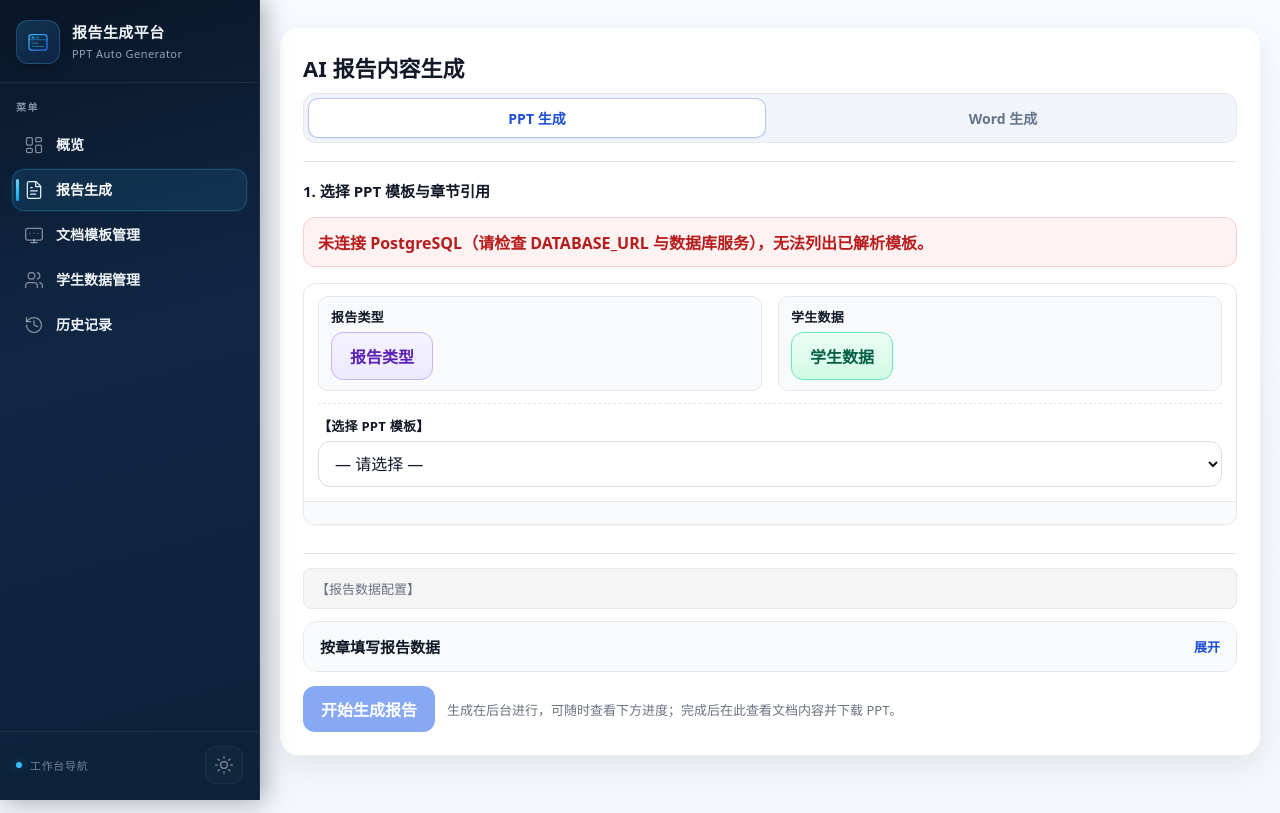
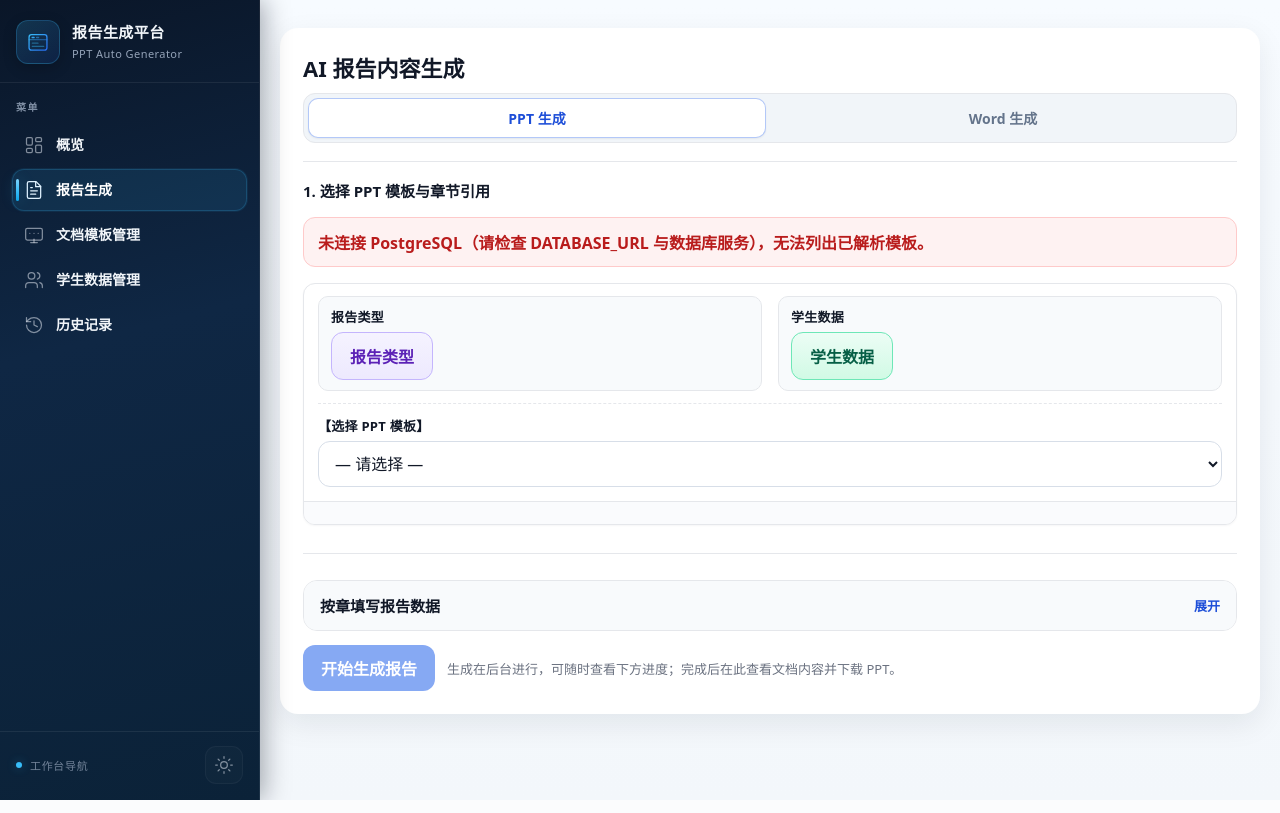
Before and after one commit to lazy233/AiReport, a Flask app: page /generate in a window 1280 px wide. Run offline with Flask 3, Linux system fonts and the light colour scheme; data that the repository does not hold is empty.

Commit message:
移除 PPT 生成页未选模板时的【报告数据配置】灰条
Made-with: Cursor

```diff
--- a/static/css/app.css
+++ b/static/css/app.css
@@ -1261,15 +1261,6 @@ pre {
   margin: 0;
 }
 
-.generate-demo-banner {
-  margin: 0 0 12px;
-  padding: 10px 12px;
-  border-radius: 8px;
-  background: rgba(0, 0, 0, 0.04);
-  border: 1px solid var(--line);
-  font-size: 13px;
-}
-
 #ai-generate-submit.gen-submit--invalid {
   opacity: 0.55;
   cursor: not-allowed;
--- a/templates/partials/ppt/_generate_panel.html
+++ b/templates/partials/ppt/_generate_panel.html
@@ -62,11 +62,6 @@
       </div>
     </div>
     {% if chapter_groups %}
-      {% if not task_id %}
-        <p class="muted generate-demo-banner">
-          【报告数据配置】
-        </p>
-      {% endif %}
       <details class="chapter-tabs-fold">
         <summary class="chapter-tabs-fold-summary">
           <span class="chapter-tabs-fold-title">按章填写报告数据</span>
```
